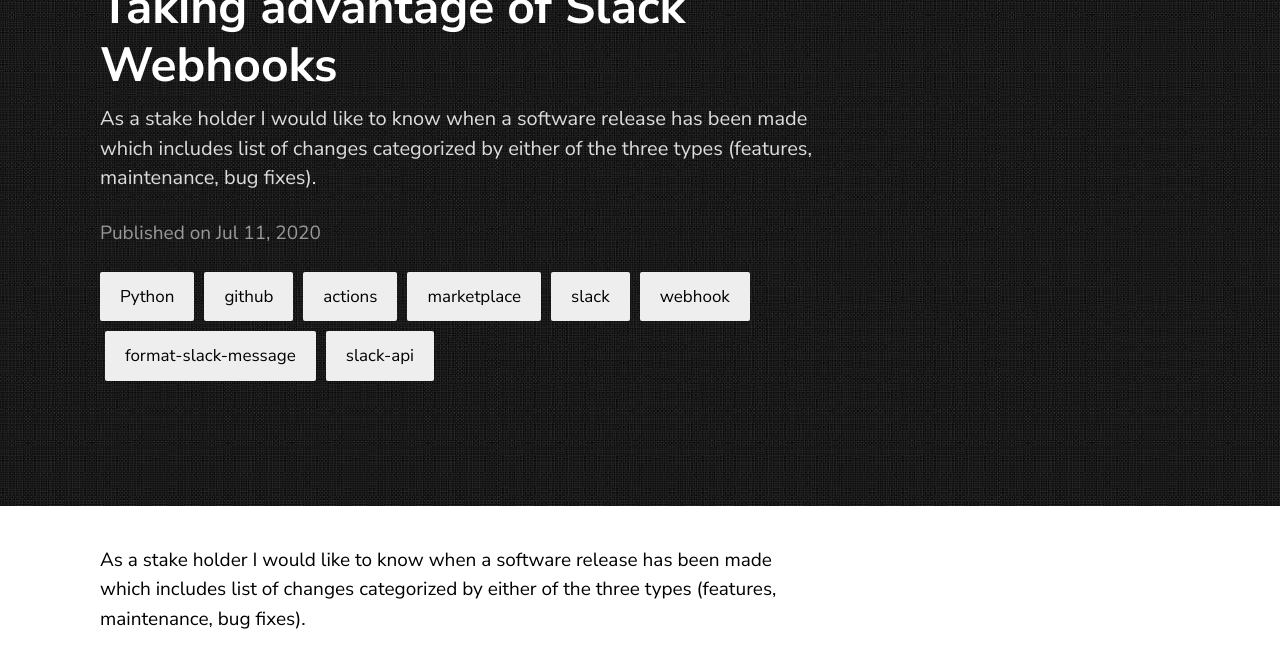
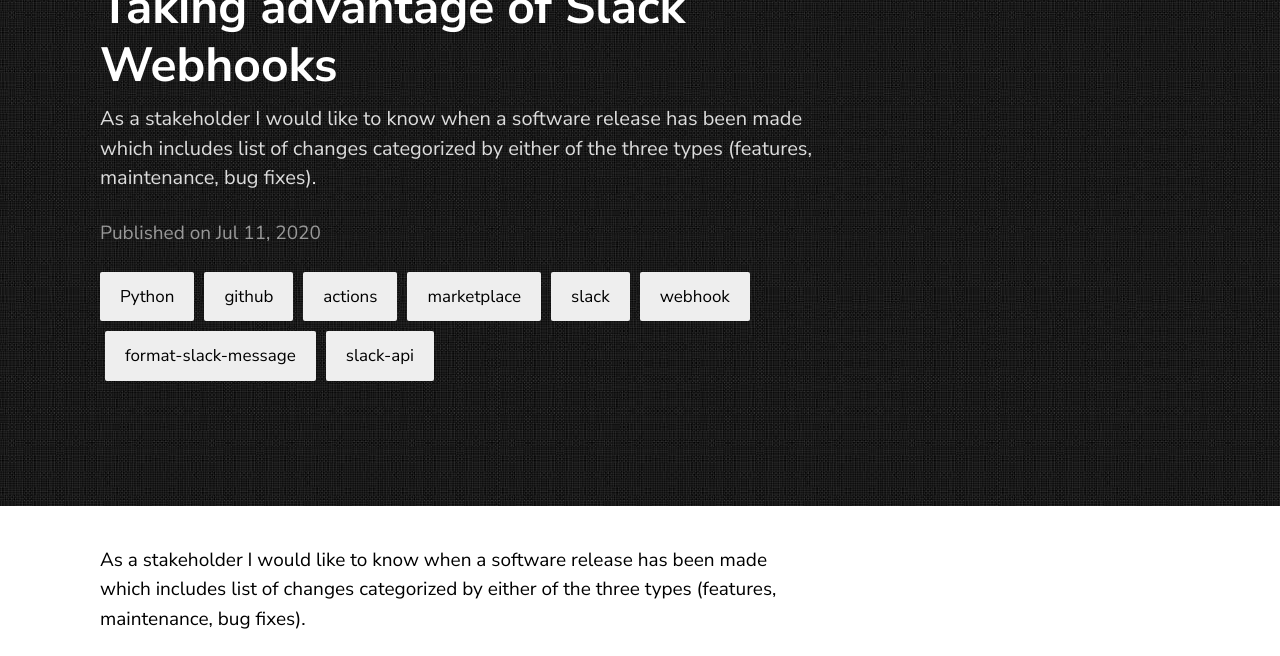
Before and after one commit to proxyroot/proxyroot.github.io, a Jekyll site: the page built from _posts/2020-07-11-slack-webhooks-github-actions-formatting.markdown, in a window 1280 px wide and 900 px high. Shown: the part 141-797 px from the top of the window. Built offline with Jekyll 4.4.1, drawn with Linux system fonts in a browser that asks for light colours.

Commit message:
Update 2020-07-11-slack-webhooks-github-actions-formatting.markdown

```diff
--- a/_posts/2020-07-11-slack-webhooks-github-actions-formatting.markdown
+++ b/_posts/2020-07-11-slack-webhooks-github-actions-formatting.markdown
@@ -1,12 +1,12 @@
 ---
 layout: post
 title:  Taking advantage of Slack Webhooks
-description: As a stake holder I would like to know when a software release has been made which includes list of changes categorized by either of the three types (features, maintenance, bug fixes).
+description: As a stakeholder I would like to know when a software release has been made which includes list of changes categorized by either of the three types (features, maintenance, bug fixes).
 date:   2020-07-11 20:39:00 +0500
 categories: Python github actions marketplace slack webhook format-slack-message slack-api
 ---
 
-As a stake holder I would like to know when a software release has been made which includes list of changes categorized by either of the three types (features, maintenance, bug fixes).
+As a stakeholder I would like to know when a software release has been made which includes list of changes categorized by either of the three types (features, maintenance, bug fixes).
 
 ### What is a Webhook?
 
```
